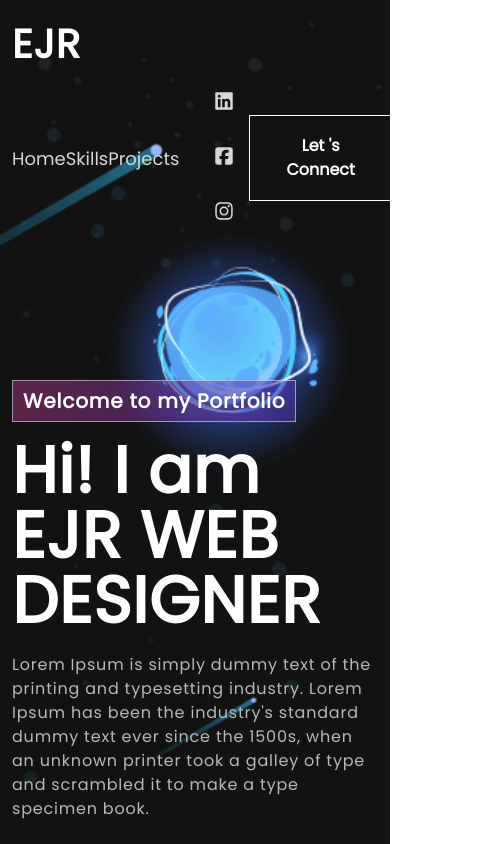
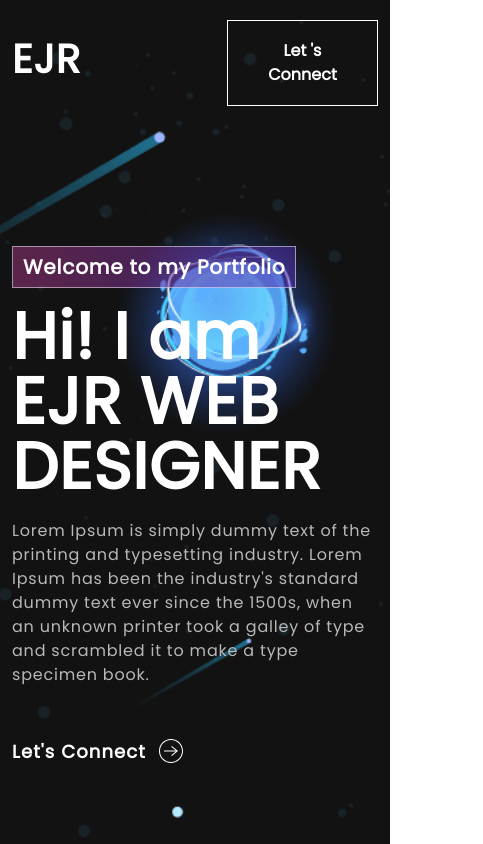
Before and after one commit to bishojbk/Portfolios, a React (Create React App) app in the folder portfolio1/: page / in a window 390 px wide. Shown: the top 844 px of the page, 483 px wide, since content can reach past the window. Built offline with nearby package versions, Linux system fonts and the light colour scheme.

Commit message:
Carousel updated

```diff
--- a/portfolio1/src/layouts/navbar/navbar.js
+++ b/portfolio1/src/layouts/navbar/navbar.js
@@ -16,10 +16,10 @@ const Navbar = () => {
     <div className="navbar-section">
       <div className="container">
         <div className="row align-items-center">
-          <h2 className="col-lg-4" onClick={Home}>
+          <h2 className="col col-sm-3" onClick={Home}>
             EJR
           </h2>
-          <div className="col-lg-8 d-flex justify-content-between align-items-center">
+          <div className="col d-flex justify-content-between align-items-center">
             <a href="#home">Home</a>
             <a href="#skills">Skills</a>
             <a href="#projects">Projects</a>
--- a/portfolio1/src/layouts/navbar/navbar.styles.scss
+++ b/portfolio1/src/layouts/navbar/navbar.styles.scss
@@ -53,4 +53,22 @@
       color: black;
     }
   }
+
+  @media screen and (max-width: 995px) {
+    // a {
+    //   display: none;
+    // }
+    .icons {
+      display: none;
+    }
+  }
+
+  @media screen and (max-width: 768px) {
+    a {
+      display: none;
+    }
+    .icons {
+      display: none;
+    }
+  }
 }
--- a/portfolio1/src/pages/skills/skills.styles.scss
+++ b/portfolio1/src/pages/skills/skills.styles.scss
@@ -87,6 +87,23 @@
           }
         }
       }
+
+      @media screen and (max-width: 768px) {
+        .carousel {
+          grid-template-columns: repeat(2, 1fr);
+
+          img {
+            width: 100%;
+            height: 80%;
+          }
+        }
+      }
+
+      // @media screen and (max-width: 510px) {
+      //   .carousel {
+      //     grid-template-columns: ;
+      //   }
+      // }
     }
   }
 }
```
